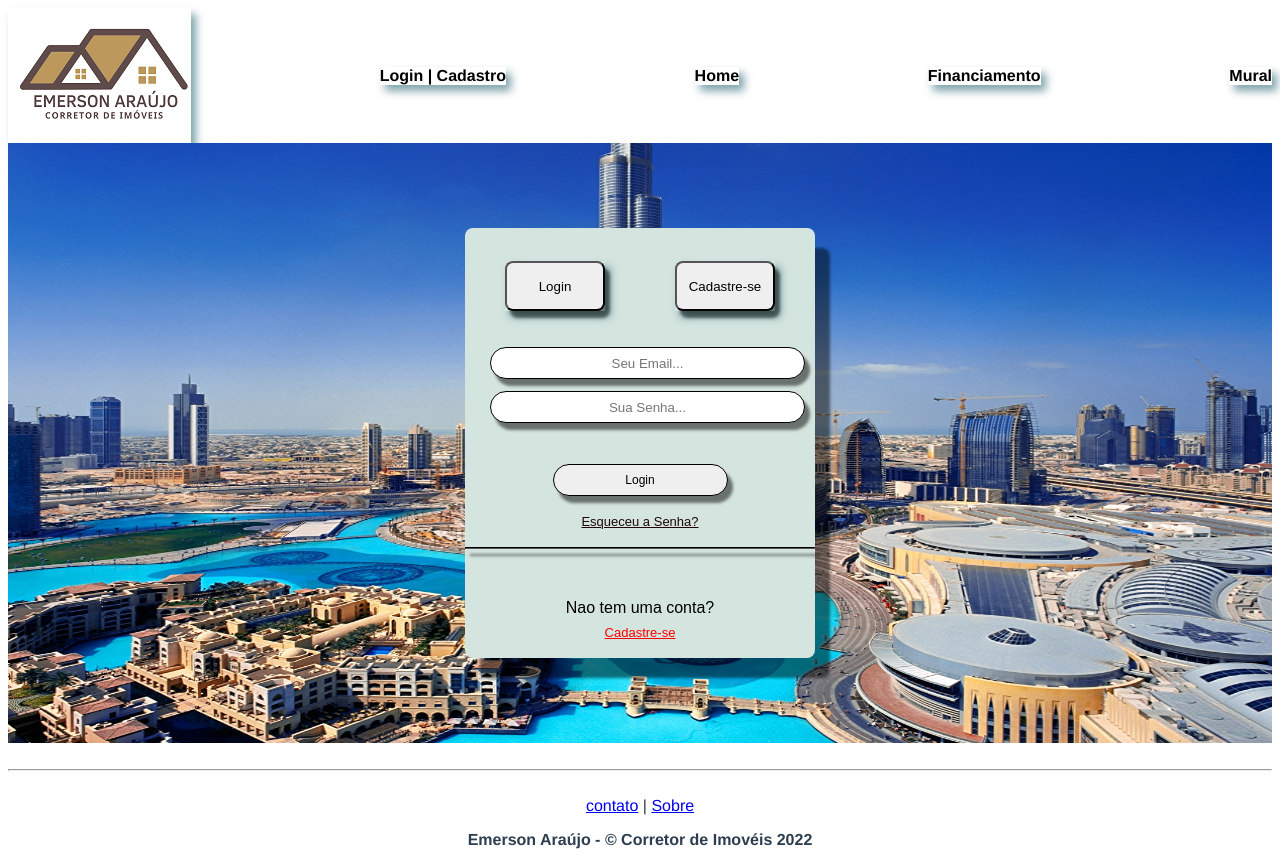
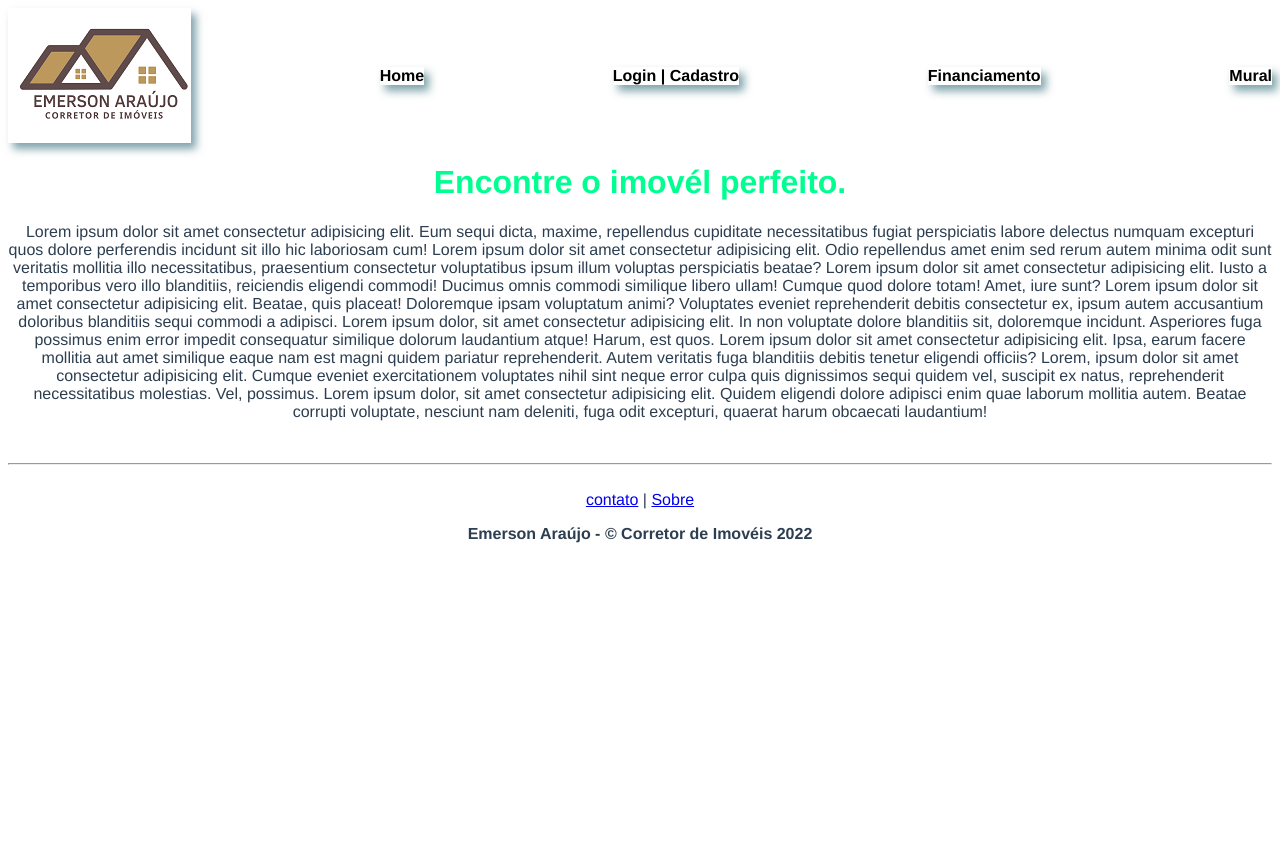
Before and after one commit to EmersonAraujonb/Projeto_Imoveis, a Vue app: page / in a window 1280 px wide. After the commit the page ends 800 px from the top, so only its background shows below. Built offline with nearby package versions, Linux system fonts and the light colour scheme.

Commit message:
first commit

```diff
--- a/src/App.vue
+++ b/src/App.vue
@@ -1,9 +1,9 @@
 <template>
   <div id="app">
     <nav>
-      <a href="/"><img src="./assets/logoHome.png" alt="" /></a>
+      <a href="/"><img src="./assets/logoHome.png" alt="logoHome" /></a>
+      <router-link to="/">Home</router-link>
       <router-link to="/LoginCadastro">Login | Cadastro</router-link>
-      <router-link to="/">Home</router-link>
       <router-link to="/financiamento">Financiamento</router-link>
       <router-link to="/about">Mural</router-link>
     </nav>
--- a/src/router/index.js
+++ b/src/router/index.js
@@ -1,16 +1,22 @@
 import Vue from 'vue'
 import VueRouter from 'vue-router'
-import HomeView from '../views/HomeView.vue'
+import LoginCadastro from '@/views/LoginCadastro.vue'
 import CadastroHomePage from '../views/CadastroHomePage.vue'
 import LoginHomePage from '../components/LoginHomePage.vue'
+
 
 Vue.use(VueRouter)
 
 const routes = [
+ {
+   path: '/',
+   name: '/',
+   component: () => import('../views/HomePage.vue')
+ },
   {
-    path: '/',
-    name: 'home',
-    component: HomeView
+    path: '/LoginCadastro',
+    name: 'Login|Cadastro',
+    component:  () => import('../views/LoginCadastro.vue')
   },
   {
     path: '/about',
@@ -36,12 +42,6 @@ const routes = [
 
     component: () => import('../components/LoginHomePage.vue')
   },
-  {
-    path: '/LoginCadastro',
-    name: 'LoginCadastro',
-
-    component: () => import('../views/LoginCadastro.vue')
-  }
 ]
 
 const router = new VueRouter({
--- /dev/null
+++ b/src/views/HomePage.vue
@@ -0,0 +1,27 @@
+<template>
+    <div>
+        <h1>Encontre o imovél perfeito.</h1>
+        <p>Lorem ipsum dolor sit amet consectetur adipisicing elit. Eum sequi dicta, maxime, repellendus cupiditate necessitatibus fugiat perspiciatis labore delectus numquam excepturi quos dolore perferendis incidunt sit illo hic laboriosam cum!
+            Lorem ipsum dolor sit amet consectetur adipisicing elit. Odio repellendus amet enim sed rerum autem minima odit sunt veritatis mollitia illo necessitatibus, praesentium consectetur voluptatibus ipsum illum voluptas perspiciatis beatae?
+            Lorem ipsum dolor sit amet consectetur adipisicing elit. Iusto a temporibus vero illo blanditiis, reiciendis eligendi commodi! Ducimus omnis commodi similique libero ullam! Cumque quod dolore totam! Amet, iure sunt?
+            Lorem ipsum dolor sit amet consectetur adipisicing elit. Beatae, quis placeat! Doloremque ipsam voluptatum animi? Voluptates eveniet reprehenderit debitis consectetur ex, ipsum autem accusantium doloribus blanditiis sequi commodi a adipisci.
+            Lorem ipsum dolor, sit amet consectetur adipisicing elit. In non voluptate dolore blanditiis sit, doloremque incidunt. Asperiores fuga possimus enim error impedit consequatur similique dolorum laudantium atque! Harum, est quos.
+            Lorem ipsum dolor sit amet consectetur adipisicing elit. Ipsa, earum facere mollitia aut amet similique eaque nam est magni quidem pariatur reprehenderit. Autem veritatis fuga blanditiis debitis tenetur eligendi officiis?
+            Lorem, ipsum dolor sit amet consectetur adipisicing elit. Cumque eveniet exercitationem voluptates nihil sint neque error culpa quis dignissimos sequi quidem vel, suscipit ex natus, reprehenderit necessitatibus molestias. Vel, possimus.
+            Lorem ipsum dolor, sit amet consectetur adipisicing elit. Quidem eligendi dolore adipisci enim quae laborum mollitia autem. Beatae corrupti voluptate, nesciunt nam deleniti, fuga odit excepturi, quaerat harum obcaecati laudantium!
+        </p>
+    </div>
+</template>
+<script>
+import HomePage from '../views/HomePage.vue'
+export default {
+    name: HomePage,
+}
+</script>
+<style scoped>
+h1{
+    color:rgb(0, 255, 145);
+}
+</style>>
+
+</style>
--- a/src/views/HomeView.vue
+++ /dev/null
@@ -1,17 +0,0 @@
-<template>
-  <div>
-    <LoginHomePage />
-  </div>
-</template>
-
-<script>
-import LoginHomePage from "@/components/LoginHomePage.vue";
-
-export default {
-  name: "HomeView",
-  components: {
-    LoginHomePage,
-  },
-};
-console.table(["Emerson", "Maria", "Joâo", "Pedro"]);
-</script>
--- a/src/views/LoginCadastro.vue
+++ b/src/views/LoginCadastro.vue
@@ -1,12 +1,20 @@
 <template>
-    <div>
+  <div>
+    <LoginHomePage />
+    <CadastroHomePage />
+  </div>
+</template>
 
-    </div>
-</template>
 <script>
+import LoginHomePage from "../components/LoginHomePage.vue";
+import CadastroHomePage from '../views/CadastroHomePage.vue';
 
 export default {
-    name:LoginCadastro,
-
-}
+  name: "LoginCadastro",
+  components: {
+    LoginHomePage,
+    CadastroHomePage
+  },
+};
+console.table(["Emerson", "Maria", "Joâo", "Pedro"]);
 </script>
```
